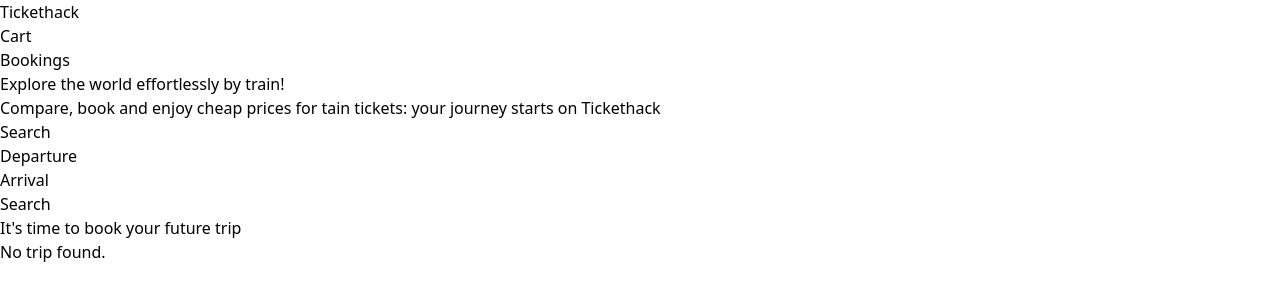
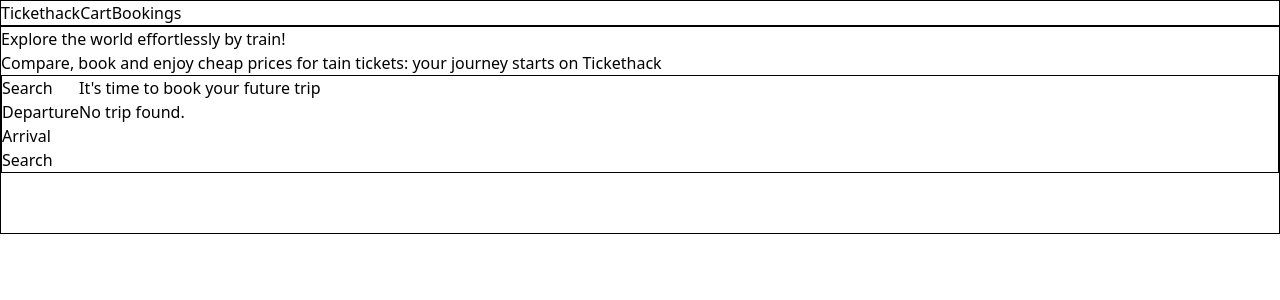
Before and after one commit to KasselFelix/tickethack-frontend, a plain HTML site: page index.html in a window 1280 px wide. Drawn offline with nearby package versions, Linux system fonts and the light colour scheme; a web font is replaced by a local one.

Commit message:
html + css layout in progress

```diff
--- a/index.html
+++ b/index.html
@@ -33,7 +33,7 @@
             starts on Tickethack
           </h3>
         </div>
-
+        <div id="content-containers">
           <div id="search-container">
             Search
             <div id="depart">Departure</div>
@@ -54,11 +54,12 @@
             </div>
 
             <div id="tickets-found">
-            <div id="tickets-data">
-              <div id="travel-data"></div>
-              <div id="travel-time"></div>
-              <div id="travel-price"></div>
-              <div id="book-btn"></div>
+              <div class="tickets-data">
+                <div class="travel-data"></div>
+                <div class="travel-time"></div>
+                <div class="travel-price"></div>
+                <div class="book-btn"></div>
+              </div>
             </div>
           </div>
         </div>
--- a/style.css
+++ b/style.css
@@ -1,2 +1,36 @@
-@import url('https://fonts.googleapis.com/css?family=Muli&display=swap');
-@import url('https://fonts.googleapis.com/css?family=Lato:300,400&display=swap');
+@import url("https://fonts.googleapis.com/css?family=Muli&display=swap");
+@import url("https://fonts.googleapis.com/css?family=Lato:300,400&display=swap");
+
+#main-container {
+  display: grid;
+  grid-template-rows: repeat(9, 1fr);
+  grid-template-columns: repeat(9, 1fr);
+}
+
+#header {
+  border: 0.5px black solid;
+  grid-row-start: 1;
+  grid-row-end: 2;
+  grid-column-start: 1;
+  grid-column-end: 10;
+  display: flex;
+  flex-direction: row;
+}
+
+#content {
+  border: 0.5px black solid;
+  grid-row-start: 2;
+  grid-row-end: 10;
+  grid-column-start: 1;
+  grid-column-end: 10;
+}
+
+#content-containers {
+  border: 0.5px black solid;
+  grid-row-start: 4;
+  grid-row-end: 8;
+  grid-column-start: 3;
+  grid-column-end: 8;
+  display: flex;
+  flex-direction: row;
+}
```
Lines whose indentation alone changed are shown as unchanged.
